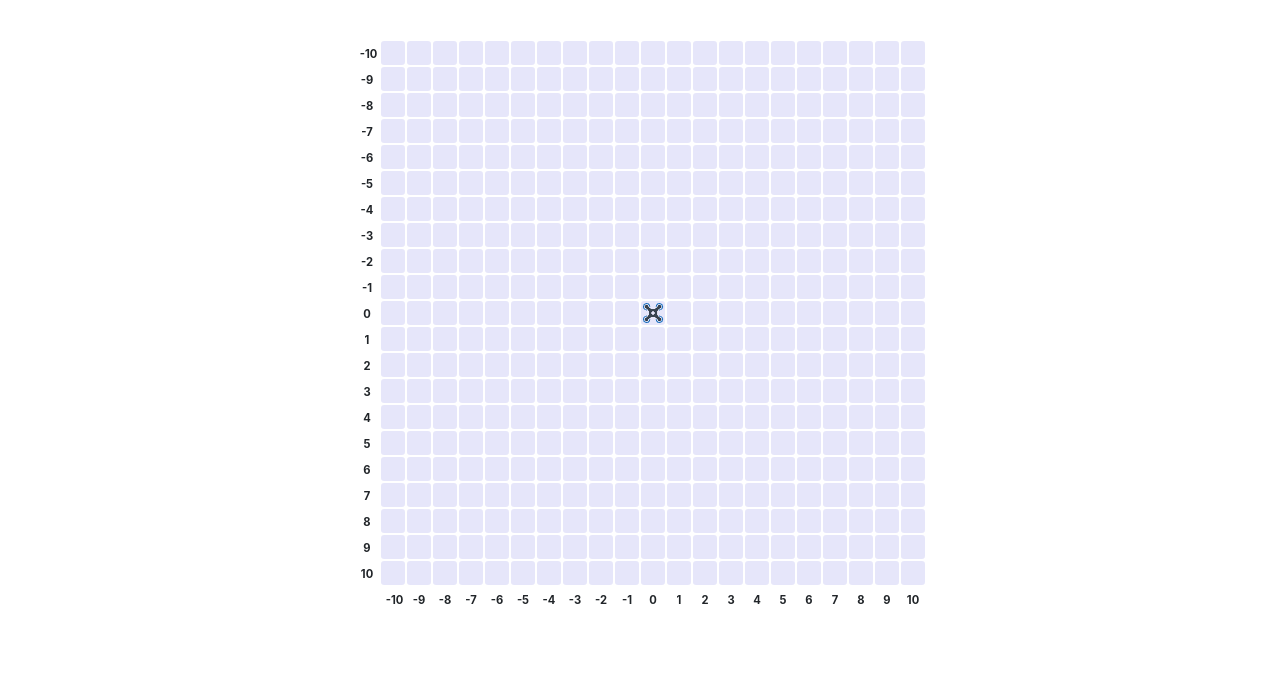
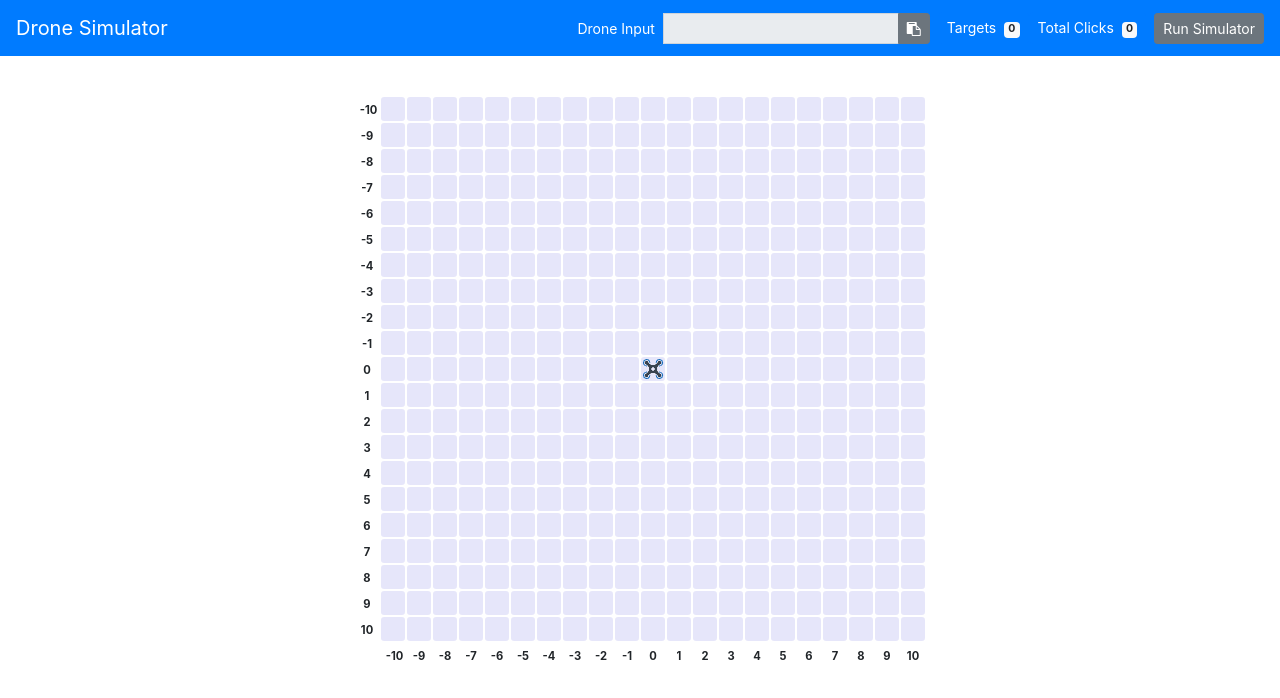
Before and after one commit to Gveetil/React-Drone-Simulator, a React (Create React App) app: page / in a window 1280 px wide. Shown: the top 698 px of the page. Built offline with nearby package versions, Linux system fonts and the light colour scheme.

Commit message:
Added navigation bar

```diff
--- a/package.json
+++ b/package.json
@@ -3,6 +3,7 @@
   "version": "0.1.0",
   "private": true,
   "dependencies": {
+    "copy-to-clipboard": "^3.3.1",
     "react": "^16.13.1",
     "react-dom": "^16.13.1",
     "react-scripts": "3.4.1"
--- a/public/index.html
+++ b/public/index.html
@@ -9,8 +9,9 @@
   <meta name="description" content="Drone Simulator" />
   <link rel="apple-touch-icon" href="%PUBLIC_URL%/logo192.png" />
   <link rel="manifest" href="%PUBLIC_URL%/manifest.json" />
-  <link rel="stylesheet" href="https://maxcdn.bootstrapcdn.com/bootstrap/4.0.0/css/bootstrap.min.css"
-    integrity="sha384-Gn5384xqQ1aoWXA+058RXPxPg6fy4IWvTNh0E263XmFcJlSAwiGgFAW/dAiS6JXm" crossorigin="anonymous">
+  <link rel="stylesheet" href="https://maxcdn.bootstrapcdn.com/font-awesome/4.7.0/css/font-awesome.min.css" />
+  <link rel="stylesheet" href="https://stackpath.bootstrapcdn.com/bootstrap/4.3.1/css/bootstrap.min.css"
+    integrity="sha384-ggOyR0iXCbMQv3Xipma34MD+dH/1fQ784/j6cY/iJTQUOhcWr7x9JvoRxT2MZw1T" crossorigin="anonymous">
   <title>Drone Simulator</title>
 </head>
 
--- a/src/App.js
+++ b/src/App.js
@@ -1,11 +1,13 @@
 import React from 'react';
 import './App.css';
 import LayoutGrid from './components/LayoutGrid';
+import Navbar from './components/Navbar';
 import { AppProvider } from "./utils/AppContext";
 
 function App() {
   return (
     <AppProvider>
+      <Navbar />
       <LayoutGrid />
     </AppProvider>
   );
--- a/src/components/LayoutGrid/GridRow.js
+++ b/src/components/LayoutGrid/GridRow.js
@@ -12,14 +12,14 @@ export default function GridRow(props) {
     function renderTiles([rangeStart, rangeEnd], rowId) {
         const tiles = [];
         for (let i = rangeStart; i <= rangeEnd; i++) {
-            tiles.push(<Tile rowId={rowId} tileId={i} />);
+            tiles.push(<Tile key={`X${i}Y${rowId}`} rowId={rowId} tileId={i} />);
         }
         return tiles;
     }
 
     return (
         <div className="d-flex flex-row flex-nowrap justify-content-center">
-            <HeaderTile headerId={`Y${props.rowId}`} headerName={props.rowId} />
+            <HeaderTile key={`Y${props.rowId}`} headerId={`Y${props.rowId}`} headerName={props.rowId} />
             {renderTiles(state.rangeX, props.rowId)}
         </div>
     );
--- a/src/components/LayoutGrid/Tile.js
+++ b/src/components/LayoutGrid/Tile.js
@@ -3,6 +3,7 @@ import { useAppContext } from "../../utils/AppContext";
 
 // This component generates a grid tile
 export default function Tile(props) {
+    /* eslint-disable no-unused-vars */
     const [state, _] = useAppContext();
 
     const currPos = `X${props.tileId}Y${props.rowId}`;
--- a/src/components/LayoutGrid/index.js
+++ b/src/components/LayoutGrid/index.js
@@ -15,8 +15,18 @@ export default function LayoutGrid() {
         // eslint-disable-next-line react-hooks/exhaustive-deps
     }, []);
 
+    // on update, scroll the drone into view
+    useEffect(() => {
+        const droneTile = document.querySelector(".drone-tile");
+        if (droneTile)
+            droneTile.scrollIntoView({ behavior: "smooth", block: "end" });
+
+        // eslint-disable-next-line react-hooks/exhaustive-deps
+    });
+
     // Function handles the key down event
     function handleKeyDown(event) {
+        event.preventDefault();
         switch (event.key) {
             case "ArrowLeft":
                 dispatch({
@@ -56,7 +66,7 @@ export default function LayoutGrid() {
     function renderHeaderRow([colStart, colEnd]) {
         const headerRow = [];
         for (let i = colStart; i <= colEnd; i++) {
-            headerRow.push(<HeaderTile headerId={`X${i}`} headerName={i} />);
+            headerRow.push(<HeaderTile key={`X${i}`} headerId={`X${i}`} headerName={i} />);
         }
         return headerRow;
     }
@@ -65,7 +75,7 @@ export default function LayoutGrid() {
     function renderRows([rowStart, rowEnd]) {
         const rows = [];
         for (let i = rowStart; i <= rowEnd; i++) {
-            rows.push(<GridRow rowId={i} />);
+            rows.push(<GridRow key={`Y${i}`} rowId={i} />);
         }
         return rows;
     }
--- a/src/components/LayoutGrid/style.css
+++ b/src/components/LayoutGrid/style.css
@@ -1,10 +1,4 @@
 /* styles used by the layout grid component */
-
-.table-header{
-  background-color: grey;
-  width: 20px;
- height: 20px;
-}
 
 .drone-tile{
   background-image: url(/images/drone.png);
--- /dev/null
+++ b/src/components/Navbar.js
@@ -0,0 +1,48 @@
+import React from "react";
+import copy from 'copy-to-clipboard';
+import { useAppContext } from "../utils/AppContext";
+
+// This component renders the top navigation bar
+export default function Navbar() {
+    /* eslint-disable no-unused-vars */
+    const [state, _] = useAppContext();
+
+    // Copy drone instructions to clipboard
+    const handleCopyToClipboard = (event) => {
+        const instructionsText = event.target.closest(".input-group").firstChild.nextSibling;
+        if (instructionsText)
+            copy(instructionsText.value);
+    }
+
+    return (
+        <nav className="navbar sticky-top navbar-dark bg-primary" >
+            <a className="navbar-brand" href="/">Drone Simulator</a>
+            <form className="form-inline ml-auto">
+                <div className="input-group my-2 my-md-0">
+                    <label className="text-white pr-2 form-control-sm" htmlFor="drone-instructions">Drone Input</label>
+                    <input type="text" className="form-control form-control-sm"
+                        readOnly id="drone-instructions"
+                        placeholder=""
+                        value={state.droneInstructions}
+                        aria-label="Drone Instructions"
+                        aria-describedby="copy-instructions" />
+                    <div className="input-group-append">
+                        <button className="btn btn-secondary btn-sm"
+                            type="button"
+                            onClick={handleCopyToClipboard}
+                            id="copy-instructions">
+                            <i className="fa fa-clipboard" aria-hidden="true"></i>
+                        </button>
+                    </div>
+                </div>
+                <button type="button" className="btn btn-primary btn-sm ml-2 my-2 my-md-0">
+                    Targets&nbsp;&nbsp;<span className="badge badge-light">{Object.keys(state.positionsClicked).length}</span>
+                </button>
+                <button type="button" className="btn btn-primary btn-sm my-2 my-md-0">
+                    Total Clicks&nbsp;&nbsp;<span className="badge badge-light">{state.totalClicked}</span>
+                </button>
+                <button className="btn btn-secondary btn-sm ml-2 my-2 my-md-0" type="button">Run Simulator</button>
+            </form>
+        </nav>
+    );
+}
--- a/src/index.css
+++ b/src/index.css
@@ -7,6 +7,10 @@ body {
   width: 100%;
 }
 
+html {
+  scroll-behavior: smooth;
+}
+
 code {
   font-family: source-code-pro, Menlo, Monaco, Consolas, 'Courier New',
     monospace;
--- a/src/utils/AppContext.js
+++ b/src/utils/AppContext.js
@@ -14,6 +14,8 @@ const defaultState = {
     dronePosition: { x: 0, y: 0 },
     positionsClicked: {},
     newPositionClicked: false,
+    totalClicked: 0,
+    droneInstructions: "",
 };
 
 // Reducer to make changes to the application context state
@@ -50,8 +52,10 @@ const reducer = (state, action) => {
             } else if (y > state.rangeY[1]) {
                 rangeY[1] = y;
             }
+            const droneInstructions = state.droneInstructions + action.move;
             return {
                 ...state,
+                droneInstructions,
                 newPositionClicked: false,
                 rangeX,
                 rangeY,
@@ -62,8 +66,11 @@ const reducer = (state, action) => {
             const newPosition = `X${state.dronePosition.x}Y${state.dronePosition.y}`;
             let clickCount = state.positionsClicked[newPosition] || 0;
             clickCount++;
+            const droneInstructions = state.droneInstructions + "x";
             return {
                 ...state,
+                droneInstructions,
+                totalClicked: state.totalClicked + 1,
                 newPositionClicked: true,
                 positionsClicked: {
                     ...state.positionsClicked,
```
